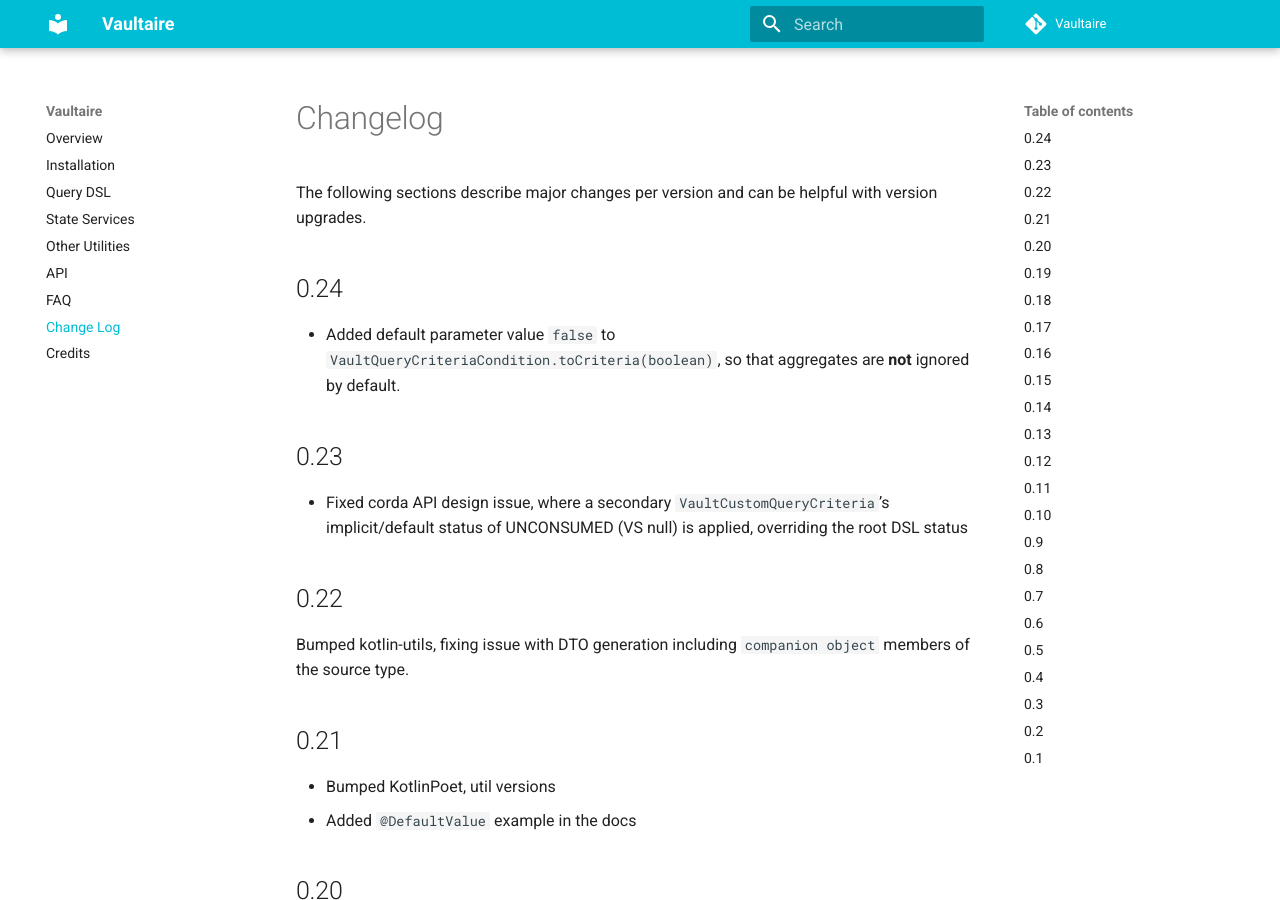
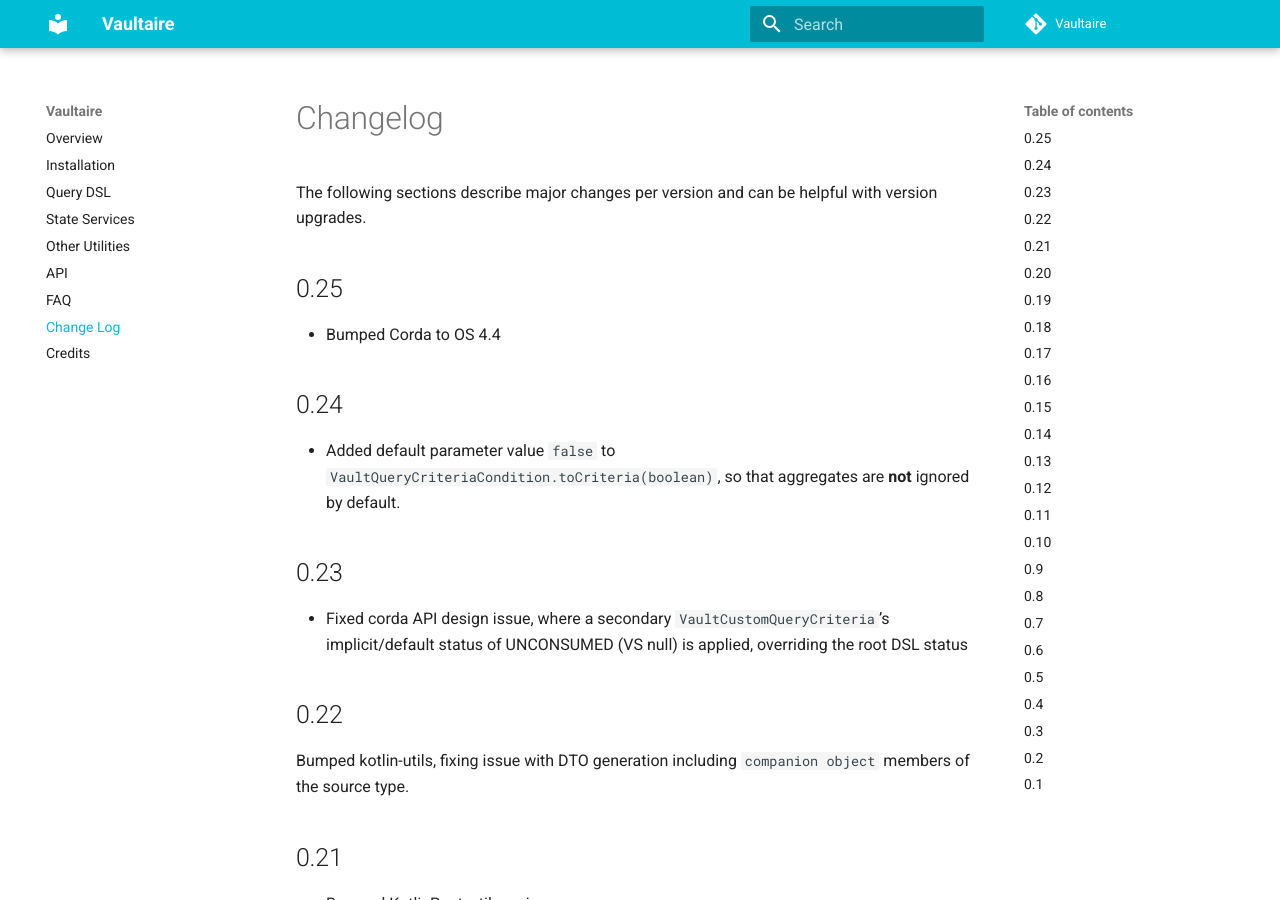
Before and after one commit to manosbatsis/vaultaire, an MkDocs documentation site: the page built from docs/changelog.md, in a window 1280 px wide and 900 px high. Built offline with MkDocs 1.6.1 and Material for MkDocs 9.7.7, drawn with Linux system fonts in a browser that asks for light colours; comment, search, counter and statistics services are not loaded.

Commit message:
updated changelog.md

```diff
--- a/docs/changelog.md
+++ b/docs/changelog.md
@@ -3,6 +3,10 @@
 
 The following sections describe major changes per version
 and can be helpful with version upgrades.
+
+## 0.25
+
+- Bumped Corda to OS 4.4
 
 ## 0.24
 
```
